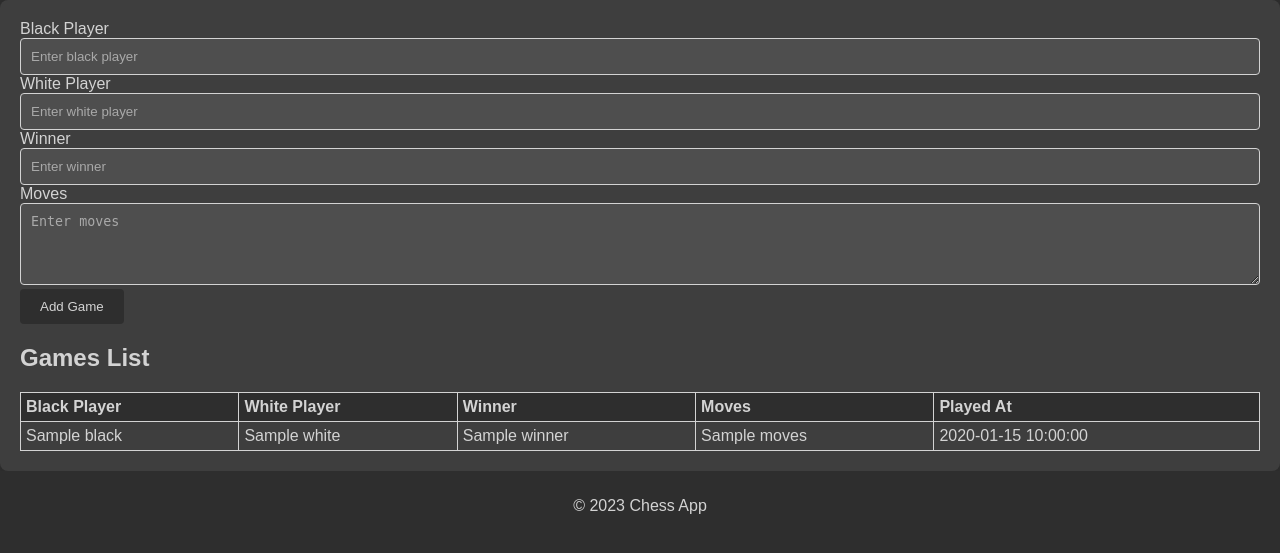
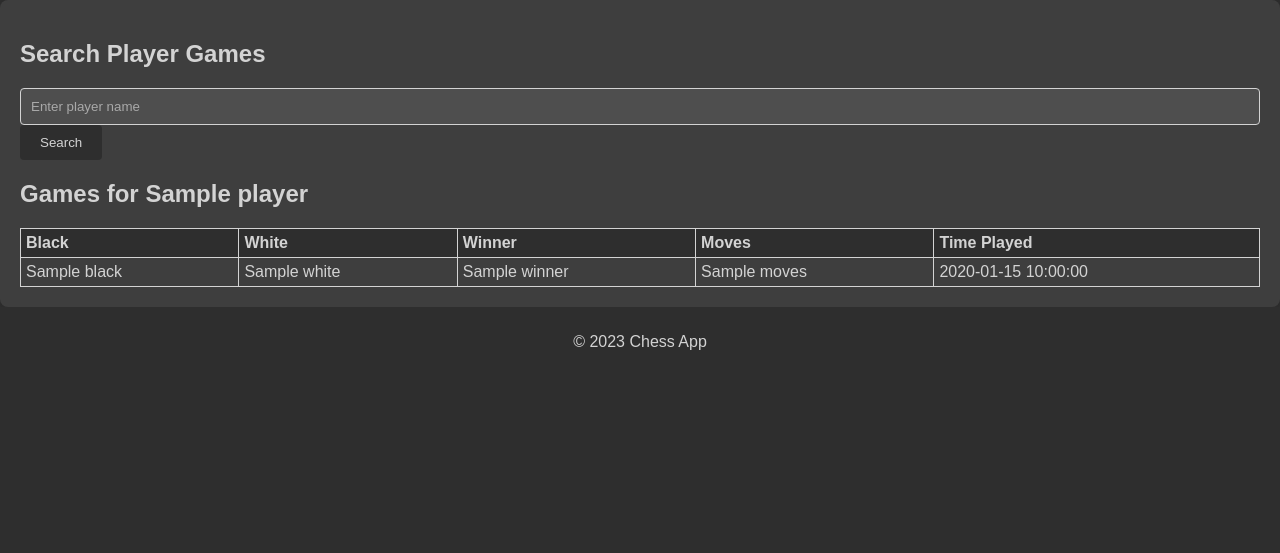
Before and after one commit to seppeDeMunck/cloudtaak_chessapp, a Laravel app: template chess-app/resources/views/page1.blade.php in a window 1280 px wide. Shown: the part 100-653 px from the top of the page. Run offline with Laravel 12, Linux system fonts and the light colour scheme; the template is opened without the code that fills it: most values are stand-ins (such as "Sample title", 1, 10 or a date in 2020).

Commit message:
first and second working properly

```diff
--- a/chess-app/resources/views/page1.blade.php
+++ b/chess-app/resources/views/page1.blade.php
@@ -3,7 +3,7 @@
 <head>
     <meta charset="UTF-8">
     <meta name="viewport" content="width=device-width, initial-scale=1.0">
-    <title>Chess App</title>
+    <title>Page 1</title>
     <link rel="stylesheet" href="{{ asset('css/styles.css') }}">
 </head>
 <body>
@@ -11,54 +11,37 @@
         <h1>Chess App</h1>
     </header>
     <div class="container">
-        <form action="{{ route('games.store') }}" method="POST">
+        <h2>Search Player Games</h2>
+        <form action="{{ route('page1') }}" method="GET">
             @csrf
-            <div class="form-group">
-                <label for="black">Black Player</label>
-                <input type="text" id="black" name="black" required placeholder="Enter black player">
-            </div>
-            <div class="form-group">
-                <label for="white">White Player</label>
-                <input type="text" id="white" name="white" required placeholder="Enter white player">
-            </div>
-            <div class="form-group">
-                <label for="winner">Winner</label>
-                <input type="text" id="winner" name="winner" required placeholder="Enter winner">
-            </div>
-            <div class="form-group">
-                <label for="moves">Moves</label>
-                <textarea id="moves" name="moves" rows="4" required placeholder="Enter moves"></textarea>
-            </div>
-            <div class="form-group">
-                <button type="submit">Add Game</button>
-            </div>
+            <input type="text" name="player" placeholder="Enter player name" required>
+            <button type="submit">Search</button>
         </form>
-
-        <h2>Games List</h2>
-        <div class="table-responsive">
+        @if(isset($games))
+            <h2>Games for {{ $player }}</h2>
             <table>
                 <thead>
                     <tr>
-                        <th>Black Player</th>
-                        <th>White Player</th>
+                        <th>Black</th>
+                        <th>White</th>
                         <th>Winner</th>
                         <th>Moves</th>
-                        <th>Played At</th>
+                        <th>Time Played</th>
                     </tr>
                 </thead>
                 <tbody>
-                    @foreach ($games as $game)
+                    @foreach($games as $game)
                         <tr>
                             <td>{{ $game->black }}</td>
                             <td>{{ $game->white }}</td>
                             <td>{{ $game->winner }}</td>
                             <td>{{ $game->moves }}</td>
-                            <td>{{ $game->created_at ? \Carbon\Carbon::parse($game->created_at)->format('Y-m-d H:i:s') : 'N/A' }}</td>
+                            <td>{{ $game->created_at }}</td>
                         </tr>
                     @endforeach
                 </tbody>
             </table>
-        </div>
+        @endif
     </div>
     <footer>
         <p>&copy; 2023 Chess App</p>
--- a/chess-app/routes/web.php
+++ b/chess-app/routes/web.php
@@ -7,8 +7,7 @@
 use App\Http\Controllers\Page4Controller;
 use App\Http\Controllers\Page5Controller;
 
-// Routes for Page1Controller
-Route::get('/page1', [Page1Controller::class, 'showPage1']);
+Route::get('/page1', [Page1Controller::class, 'showPage1'])->name('page1');
 Route::post('/games', [Page1Controller::class, 'store'])->name('games.store');
 
 // Routes for Page2Controller
@@ -23,6 +22,3 @@
 Route::get('/page5', [Page5Controller::class, 'showPage5']);
 
 // Default route
-Route::get('/', function () {
-    return view('welcome');
-});
```
Also changed, not shown: chess-app/app/Http/Controllers/Page1Controller.php (+5 -4 lines), chess-app/soap-service/soap-server.php (+7 -0 lines).
